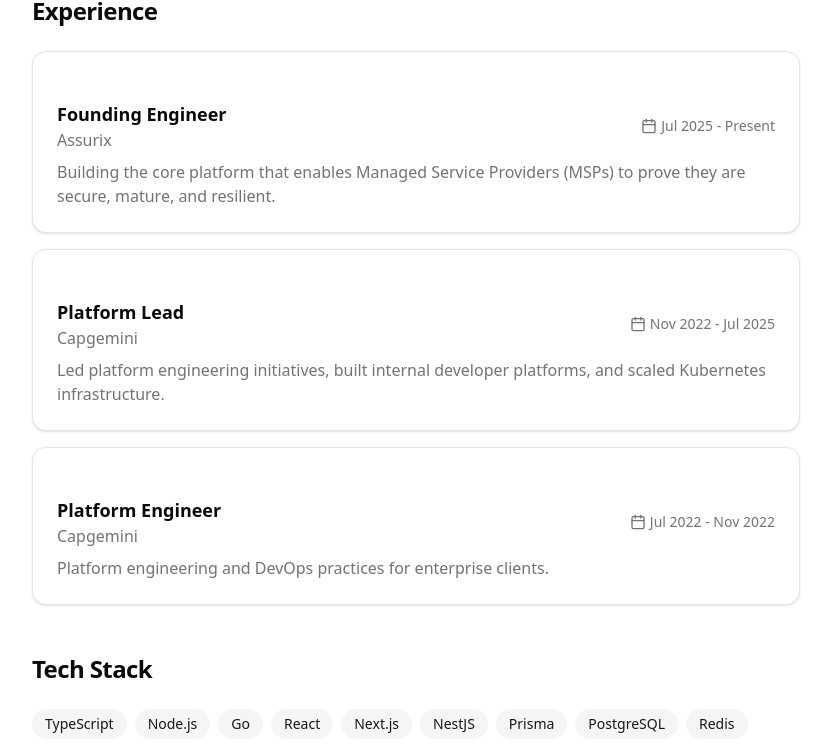
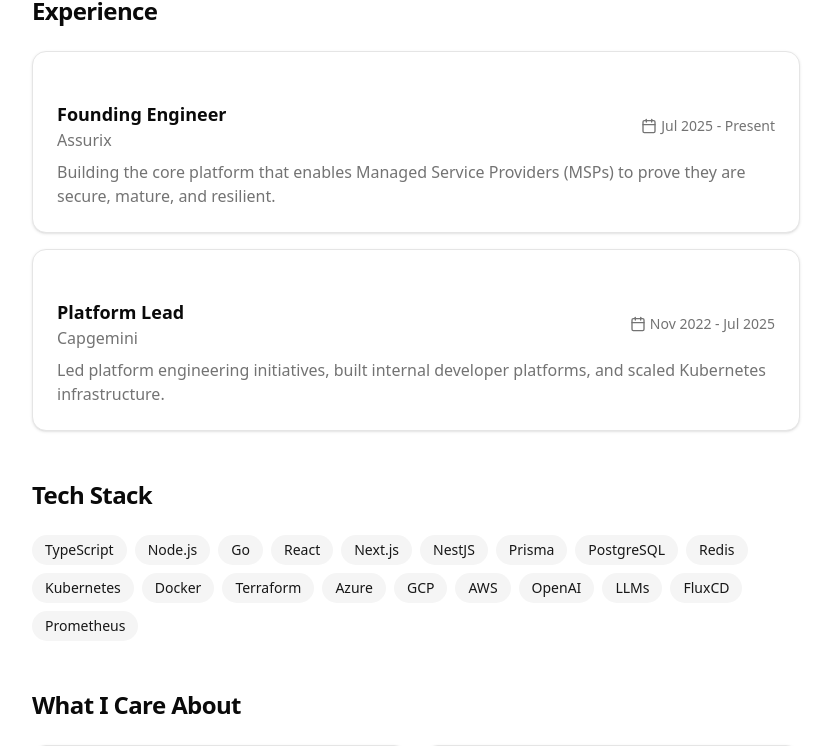
Before and after one commit to adamhancock/adamhancock-next, a Next.js app: page /about in a window 1280 px wide. Shown: the part 547-1293 px from the top of the page, without its empty margins (224-1055 px from the left). Built offline with nearby package versions, Linux system fonts and the light colour scheme.

Commit message:
fix: remove platform engineer role, keep only lead

```diff
--- a/src/app/about/page.tsx
+++ b/src/app/about/page.tsx
@@ -43,12 +43,6 @@
     company: "Capgemini",
     period: "Nov 2022 - Jul 2025",
     description: "Led platform engineering initiatives, built internal developer platforms, and scaled Kubernetes infrastructure.",
-  },
-  {
-    role: "Platform Engineer",
-    company: "Capgemini",
-    period: "Jul 2022 - Nov 2022",
-    description: "Platform engineering and DevOps practices for enterprise clients.",
   },
 ];
 
```
